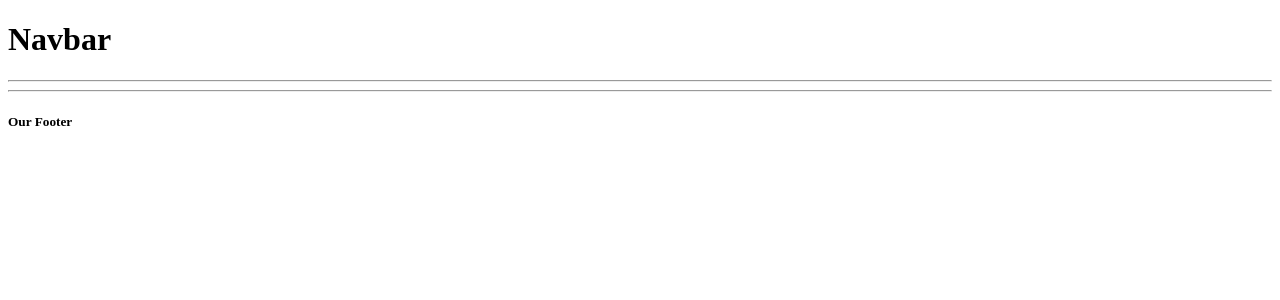
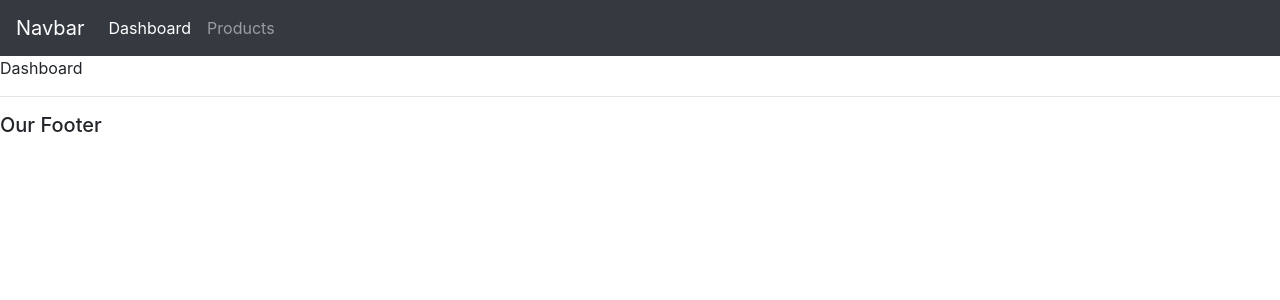
Before and after one commit to ryanZiegenfus/django_tutorial, a Django app: page / in a window 1280 px wide. Shown: the top 300 px of the page. Run offline with Django 3.2, Linux system fonts and the light colour scheme; some libraries are stand-ins or nearby versions.

Commit message:
added hmtl files

```diff
--- a/crm/accounts/templates/accounts/dashboard.html
+++ b/crm/accounts/templates/accounts/dashboard.html
@@ -1,3 +1,7 @@
 {% extends 'accounts/main.html' %}
 
-<h1>Dashboard</h1>
+{% block content %}
+
+<p>Dashboard</p>
+
+{% endblock %}
--- a/crm/accounts/templates/accounts/main.html
+++ b/crm/accounts/templates/accounts/main.html
@@ -2,10 +2,10 @@
 <html>
 <head>
     <title>CRM</title>
+    <link rel="stylesheet" href="https://stackpath.bootstrapcdn.com/bootstrap/4.3.1/css/bootstrap.min.css" integrity="sha384-ggOyR0iXCbMQv3Xipma34MD+dH/1fQ784/j6cY/iJTQUOhcWr7x9JvoRxT2MZw1T" crossorigin="anonymous">
 </head>
 <body>
-    <h1>Navbar</h1>
-    <hr>
+    {% include 'accounts/navbar.html' %}
 
     {% block content %}
 
@@ -16,4 +16,8 @@
     <hr>
     <h5>Our Footer</h5>
 </body>
+
+<script src="https://code.jquery.com/jquery-3.3.1.slim.min.js" integrity="sha384-q8i/X+965DzO0rT7abK41JStQIAqVgRVzpbzo5smXKp4YfRvH+8abtTE1Pi6jizo" crossorigin="anonymous"></script>
+<script src="https://cdnjs.cloudflare.com/ajax/libs/popper.js/1.14.7/umd/popper.min.js" integrity="sha384-UO2eT0CpHqdSJQ6hJty5KVphtPhzWj9WO1clHTMGa3JDZwrnQq4sF86dIHNDz0W1" crossorigin="anonymous"></script>
+<script src="https://stackpath.bootstrapcdn.com/bootstrap/4.3.1/js/bootstrap.min.js" integrity="sha384-JjSmVgyd0p3pXB1rRibZUAYoIIy6OrQ6VrjIEaFf/nJGzIxFDsf4x0xIM+B07jRM" crossorigin="anonymous"></script>
 </html>
--- /dev/null
+++ b/crm/accounts/templates/accounts/navbar.html
@@ -0,0 +1,16 @@
+<nav class="navbar navbar-expand-lg navbar-dark bg-dark">
+    <a class="navbar-brand" href="#">Navbar</a>
+    <button class="navbar-toggler" type="button" data-toggle="collapse" data-target="#navbarNav" aria-controls="navbarNav" aria-expanded="false" aria-label="Toggle navigation">
+      <span class="navbar-toggler-icon"></span>
+    </button>
+    <div class="collapse navbar-collapse" id="navbarNav">
+      <ul class="navbar-nav">
+        <li class="nav-item active">
+          <a class="nav-link" href="#">Dashboard</a>
+        </li>
+        <li class="nav-item">
+          <a class="nav-link" href="#">Products</a>
+        </li>
+      </ul>
+    </div>
+  </nav>
--- a/crm/accounts/views.py
+++ b/crm/accounts/views.py
@@ -5,7 +5,7 @@ def home(request):
     return render(request, 'accounts/dashboard.html')
 
 def products(request):
-    return HttpResponse('accounts/products.html')
+    return render(request, 'accounts/products.html')
 
 def customer(request):
-    return HttpResponse('accounts/customer.html')
+    return render(request, 'accounts/customer.html')
```
Also changed, not shown: crm/accounts/templates/accounts/customer.html (+7 -9 lines), crm/accounts/templates/accounts/products.html (+7 -9 lines).
